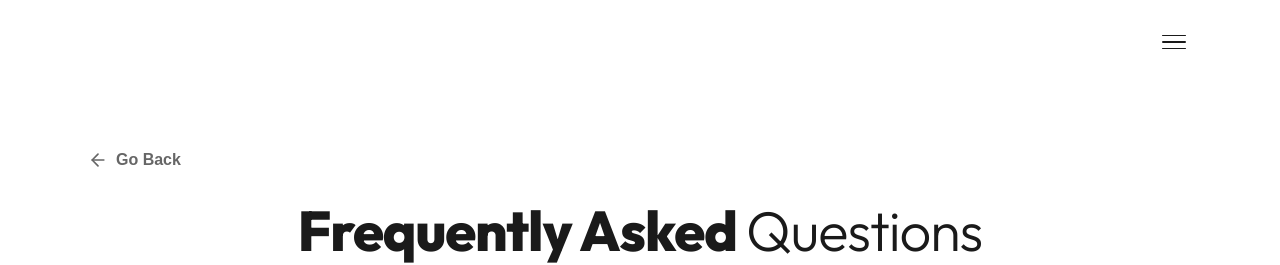
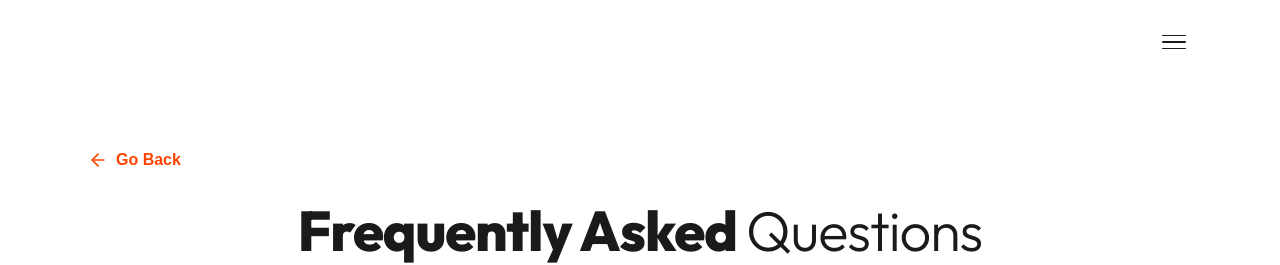
Before and after one commit to thulanesigasa/portfolio, a Next.js app: page /faq in a window 1280 px wide. Shown: the top 265 px of the page. Built offline with nearby package versions, Linux system fonts and the light colour scheme.

Commit message:
style: restore signature orange primary color accent (#FE4300) and subtle hover glows

```diff
--- a/src/app/globals.css
+++ b/src/app/globals.css
@@ -10,14 +10,14 @@
   --color-bg:           #ffffff;
   --color-bg-card:      rgba(0,0,0,0.02);
   --color-bg-card-hover: rgba(0,0,0,0.05);
-  --color-primary:      #666666;
-  --color-primary-glow: rgba(102,102,102,0.15);
-  --color-primary-dim:  rgba(102,102,102,0.05);
+  --color-primary:      #FE4300;
+  --color-primary-glow: rgba(254,67,0,0.22);
+  --color-primary-dim:  rgba(254,67,0,0.08);
   --color-secondary:    #8a92a9;
   --color-text:         #1a1a1a;
   --color-text-muted:   #666666;
   --color-border:       rgba(0,0,0,0.1);
-  --color-border-glow:  rgba(102,102,102,0.2);
+  --color-border-glow:  rgba(254,67,0,0.3);
   --color-surface:      #f9f9f9;
   --color-surface-2:    #f0f0f0;
   --color-white:        #ffffff;
@@ -31,9 +31,9 @@
   --radius-xl:  32px;
   --radius-full: 9999px;
 
-  --shadow-glow:  0 0 40px rgba(254,67,0,0.15), 0 8px 32px rgba(0,0,0,0.4);
-  --shadow-card:  0 4px 32px rgba(0,0,0,0.35), 0 1px 0 rgba(255,255,255,0.06) inset;
-  --shadow-hover: 0 0 60px rgba(102,102,102,0.2), 0 16px 48px rgba(0,0,0,0.5);
+  --shadow-glow:  0 0 40px rgba(254,67,0,0.18), 0 8px 32px rgba(0,0,0,0.06);
+  --shadow-card:  0 4px 32px rgba(0,0,0,0.04), 0 1px 0 rgba(255,255,255,0.06) inset;
+  --shadow-hover: 0 0 40px rgba(254,67,0,0.2), 0 12px 36px rgba(0,0,0,0.08);
 
   --transition-fast:   150ms cubic-bezier(0.4,0,0.2,1);
   --transition-base:   280ms cubic-bezier(0.4,0,0.2,1);
```
